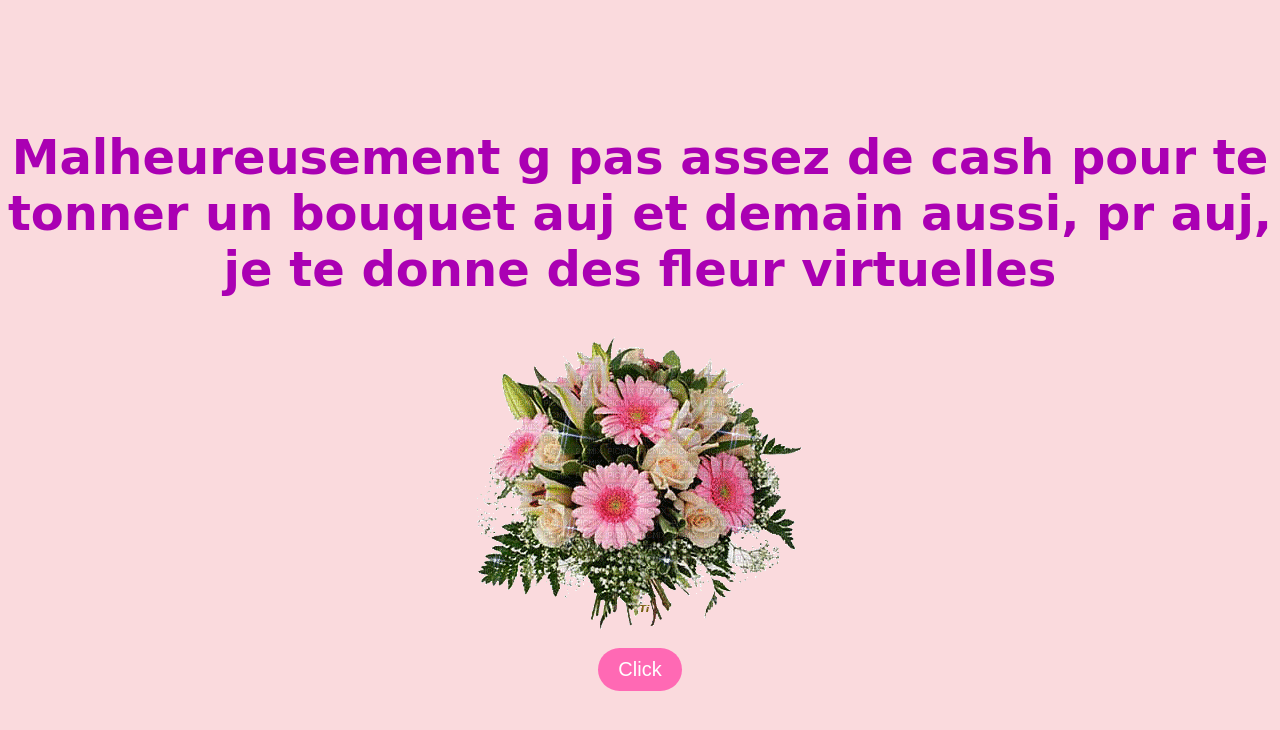
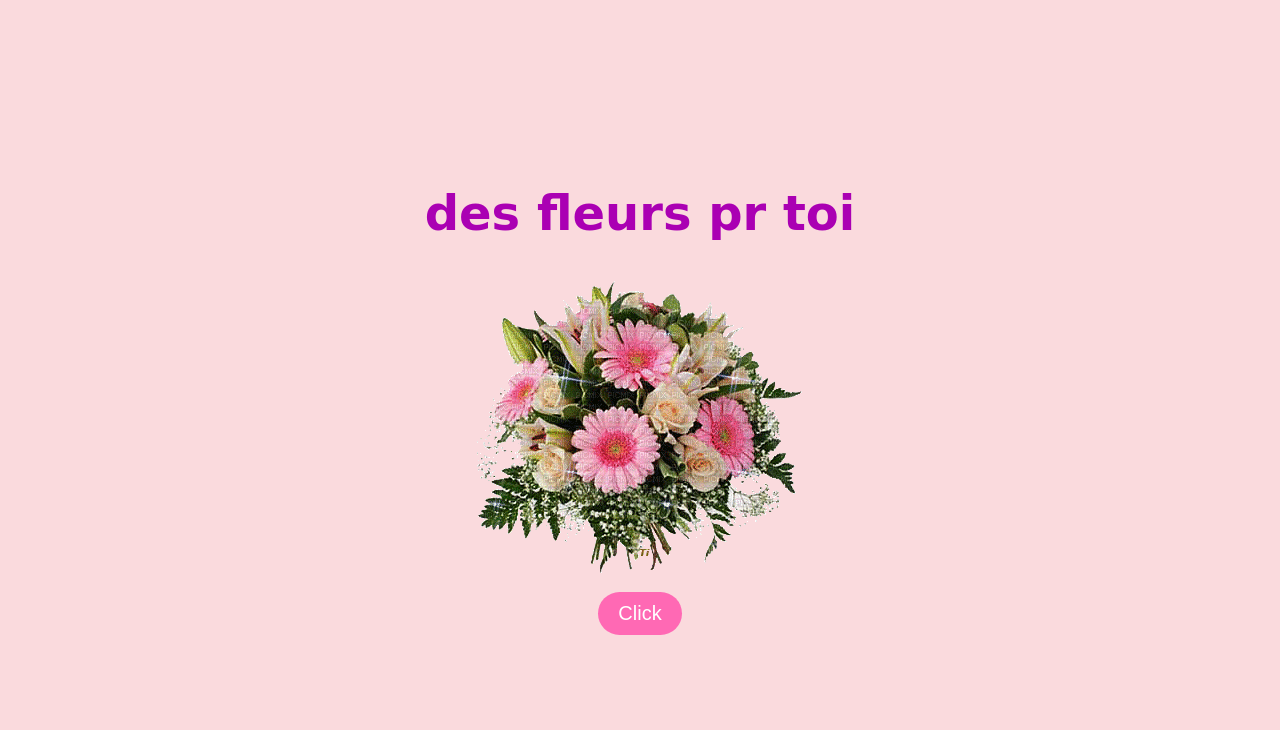
Before and after one commit to Ritvik2706/Ritvik2706.github.io, a plain HTML site: page bouquet.html in a window 1280 px wide. Drawn offline with Linux system fonts and the light colour scheme.

Commit message:
Update bouquet.html

```diff
--- a/bouquet.html
+++ b/bouquet.html
@@ -31,7 +31,7 @@
     </style>
 </head>
 <body>
-    <h1>Malheureusement g pas assez de cash pour te tonner un bouquet auj et demain aussi, pr auj, je te donne des fleur virtuelles</h1>
+    <h1>des fleurs pr toi</h1>
     <img src="530760_e41d8.gif" alt="Love">
     <br>
     <a href="final.html" class="beautiful-button">Click</a> <!-- Button that redirects to bouquet.html -->
```
